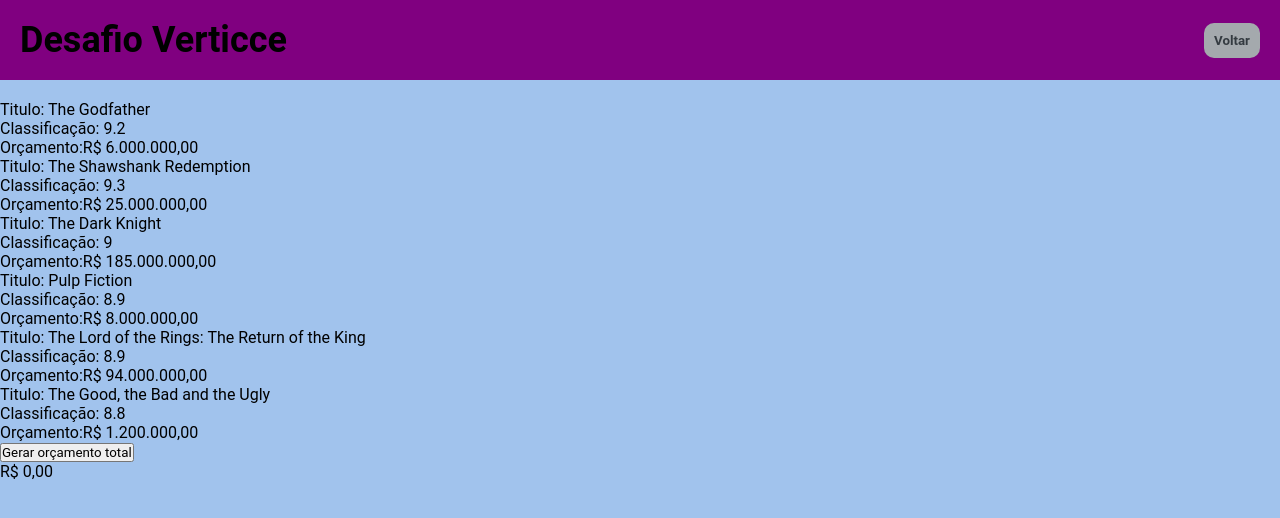
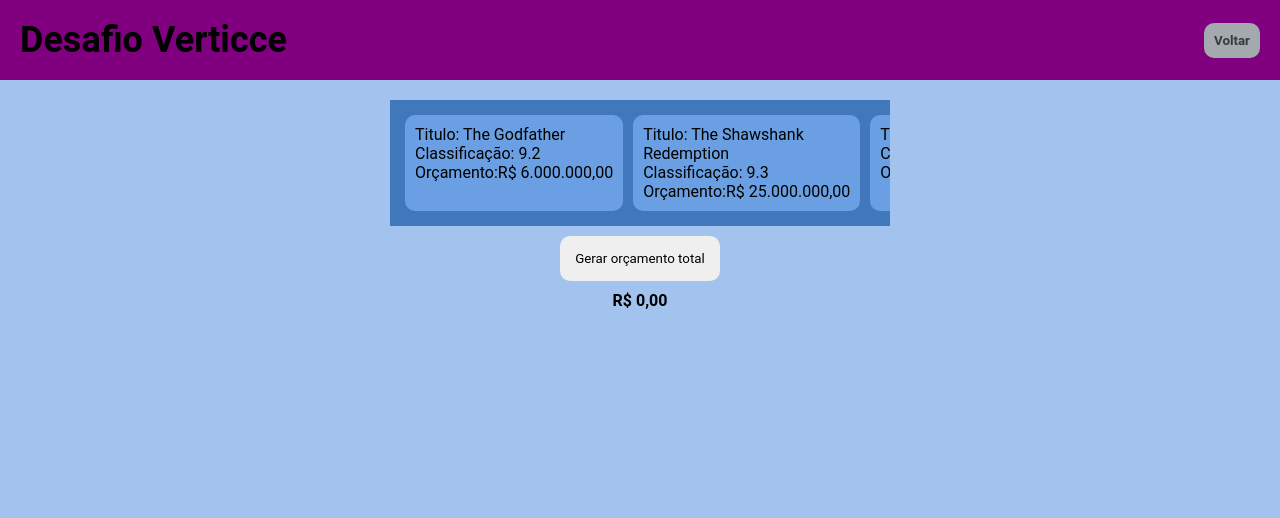
Before and after one commit to luccasqueiroz7/verttice-desafio-junior, a React (Create React App) app: page /desafio/2 in a window 1280 px wide. Shown: the top 518 px of the page. Built offline with nearby package versions, Linux system fonts and the light colour scheme.

Commit message:
feat/ estilização desafio 2 pronto

```diff
--- a/src/pages/ChallengerTwo/index.jsx
+++ b/src/pages/ChallengerTwo/index.jsx
@@ -1,5 +1,6 @@
 import { useState } from "react";
 import { Header } from "../../components/Header";
+import { ChallengerTwoSection } from "./style";
 
 const movies = [
   {
@@ -48,7 +49,7 @@ export const ChallengerTwo = () => {
   return (
     <>
       <Header />
-      <section>
+      <ChallengerTwoSection>
         <ul>
           {movies.map((movie, index) => (
             <li key={index}>
@@ -73,7 +74,7 @@ export const ChallengerTwo = () => {
             currency: "BRL",
           })}
         </p>
-      </section>
+      </ChallengerTwoSection>
     </>
   );
 };
--- /dev/null
+++ b/src/pages/ChallengerTwo/style.js
@@ -0,0 +1,59 @@
+import styled from "styled-components";
+
+export const ChallengerTwoSection = styled.section`
+  display: flex;
+  flex-direction: column;
+  align-items: center;
+  gap: 10px;
+
+  > ul {
+    background-color: var(--blue-4);
+    padding: 15px;
+    display: flex;
+    overflow: auto;
+    gap: 10px;
+    width: 90%;
+    max-width: 500px;
+
+    ::-webkit-scrollbar-track {
+      box-shadow: inset 0 0 6px rgba(0, 0, 0, 0.3);
+      background-color: #f5f5f5;
+    }
+
+    ::-webkit-scrollbar {
+      height: 6px;
+      background-color: #f5f5f5;
+    }
+
+    ::-webkit-scrollbar-thumb {
+      background-color: var(--purple);
+    }
+
+    > li {
+      background-color: var(--blue-3);
+      padding: 10px;
+      border-radius: 10px;
+
+      > p {
+        overflow: hidden;
+        text-overflow: ellipsis;
+      }
+    }
+  }
+
+  > button {
+    width: fit-content;
+    padding: 15px;
+    border: none;
+    border-radius: 10px;
+
+    :hover {
+      background-color: var(--purple);
+      color: var(--grey-1);
+    }
+  }
+
+  > p {
+    font-weight: 600;
+  }
+`;
```
